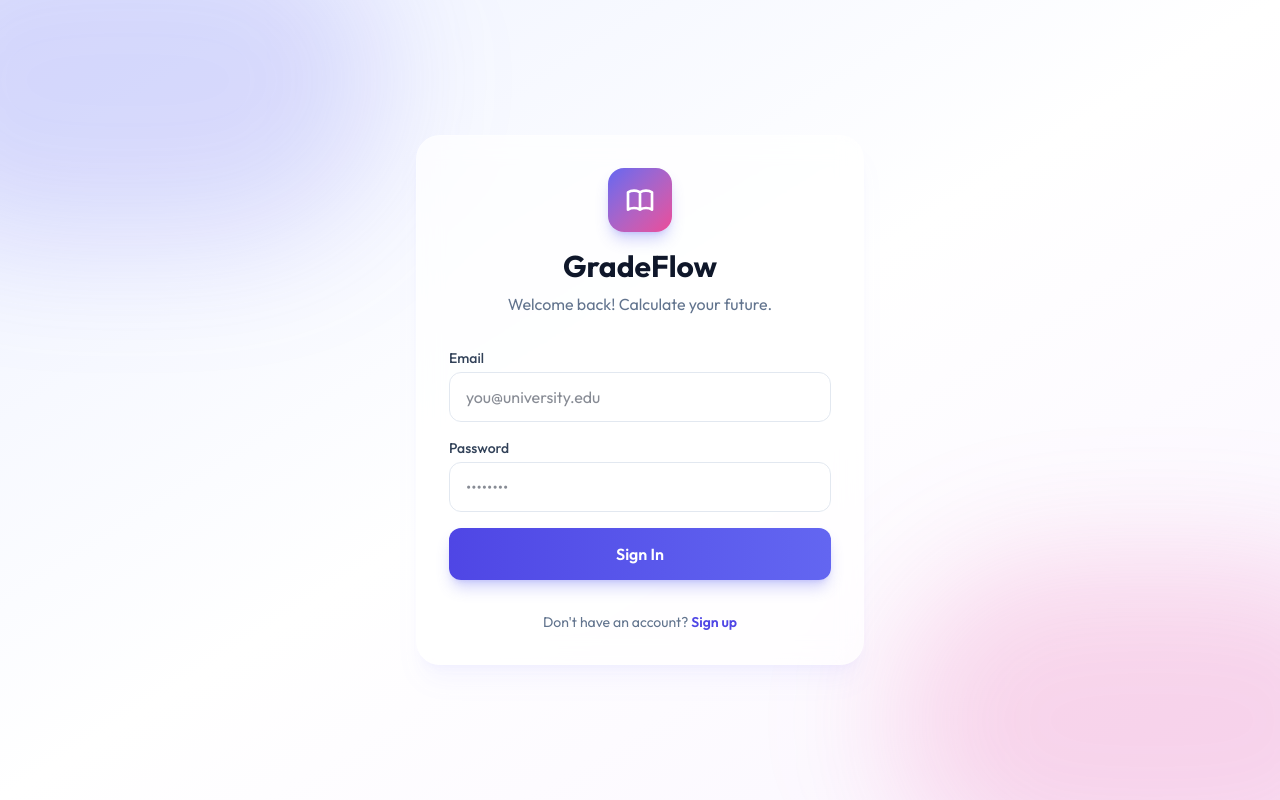
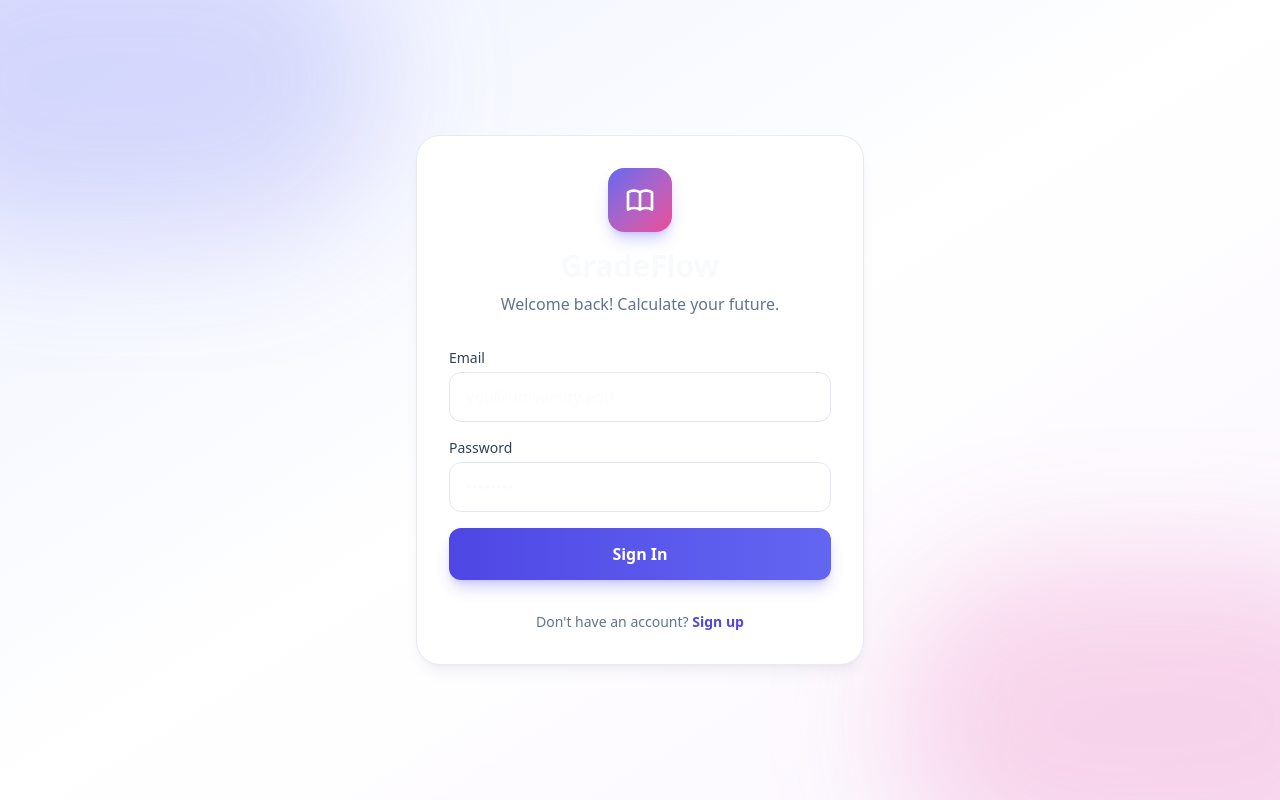
Before and after one commit to sansaladissanayake/GradeFlow, a Next.js app: page /login in a window 1280 px wide. Built offline with nearby package versions, Linux system fonts and the light colour scheme.

Commit message:
Polish dashboard UI and reduce startup work

```diff
--- a/src/app/globals.css
+++ b/src/app/globals.css
@@ -1,9 +1,6 @@
 @import "tailwindcss";
 
-:root {
-  --background: #f8fafc;
-  --foreground: #0f172a;
-}
+:root { --background: #f4f6fb; --foreground: #111827; }
 
 @theme inline {
   --color-background: var(--background);
@@ -26,6 +23,9 @@ html.dark {
   --foreground: #f8fafc;
 }
 
+html { color-scheme: light; }
+html.dark { color-scheme: dark; }
+
 @layer base {
   body {
     background: var(--background);
@@ -35,12 +35,16 @@ html.dark {
 
 @layer utilities {
   .glass-card {
-    @apply bg-white/70 dark:bg-slate-900/70 backdrop-blur-md border border-white/20 dark:border-slate-800/50 shadow-xl shadow-indigo-500/5 dark:shadow-indigo-500/10;
+    @apply bg-white dark:bg-slate-900 border border-slate-200/80 dark:border-slate-800 shadow-lg shadow-slate-900/5 dark:shadow-black/15;
   }
   .glass-panel {
-    @apply bg-white/40 dark:bg-slate-800/40 backdrop-blur-lg border border-white/40 dark:border-slate-700/50;
+    @apply bg-white dark:bg-slate-800 border border-slate-200/80 dark:border-slate-700/70;
   }
   .text-gradient {
     @apply bg-clip-text text-transparent bg-gradient-to-r from-primary-600 to-accent-500 dark:from-primary-400 dark:to-pink-400;
   }
 }
+
+@media (prefers-reduced-motion: reduce) {
+  *, *::before, *::after { scroll-behavior: auto !important; animation-duration: 0.01ms !important; animation-iteration-count: 1 !important; transition-duration: 0.01ms !important; }
+}
--- a/src/app/layout.tsx
+++ b/src/app/layout.tsx
@@ -1,12 +1,6 @@
 import type { Metadata } from "next";
-import { Outfit } from "next/font/google";
 import "./globals.css";
 import AuthProvider from "@/components/AuthProvider";
-
-const outfit = Outfit({
-  variable: "--font-outfit",
-  subsets: ["latin"],
-});
 
 export const metadata: Metadata = {
   title: "GradeFlow | GPA & CGPA Tracker",
@@ -15,7 +9,10 @@ export const metadata: Metadata = {
 
 export default function RootLayout({ children }: { children: React.ReactNode }) {
   return (
-    <html lang="en" className={`${outfit.variable} h-full antialiased`}>
+    <html lang="en" className="h-full antialiased dark">
+      <head>
+        <script dangerouslySetInnerHTML={{ __html: `try { if (localStorage.getItem('gradeflow_theme') === 'light') document.documentElement.classList.remove('dark'); else document.documentElement.classList.add('dark'); } catch {}` }} />
+      </head>
       <body className="min-h-full flex flex-col font-sans bg-background text-foreground bg-gradient-to-br from-indigo-50 via-white to-purple-50 dark:from-gray-900 dark:via-gray-900 dark:to-indigo-950">
         <AuthProvider>
           {children}
--- a/src/app/page.tsx
+++ b/src/app/page.tsx
@@ -156,6 +156,19 @@ export default function Dashboard() {
         </div>
       </section>
 
+      <section className="relative z-10 grid grid-cols-2 gap-3 mb-6">
+        <div className="glass-card rounded-2xl p-4">
+          <p className="text-xs text-slate-500 dark:text-slate-400">Quality points</p>
+          <p className="text-2xl font-bold text-foreground mt-1">{tPoints.toFixed(1)}</p>
+          <p className="text-xs text-slate-500 mt-1">Across graded courses</p>
+        </div>
+        <div className="glass-card rounded-2xl p-4">
+          <p className="text-xs text-slate-500 dark:text-slate-400">Completed credits</p>
+          <p className="text-2xl font-bold text-foreground mt-1">{tCredits}</p>
+          <p className="text-xs text-slate-500 mt-1">{subjects.filter((s: any) => s.grade !== "Pending").length} graded courses</p>
+        </div>
+      </section>
+
       {/* Next Class Goal Card */}
       <section className="mb-6 relative z-10">
         <div className="glass-card rounded-3xl p-5 border-l-4 border-l-accent-500">
```
